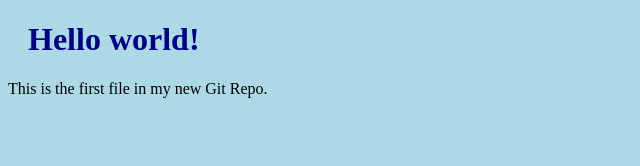
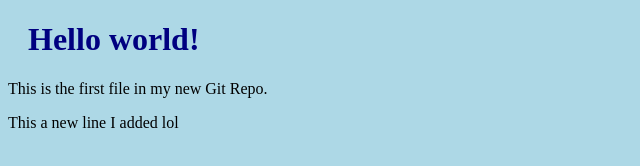
Before and after one commit to Coder-Here/Coder-Here.github.io, a plain HTML site: page index.html in a window 1280 px wide. Shown: the whole page, without its empty margins (0-640 px from the left). Drawn offline with Linux system fonts and the light colour scheme.

Commit message:
Updated index.html

```diff
--- a/index.html
+++ b/index.html
@@ -8,6 +8,7 @@
 
 <h1>Hello world!</h1>
 <p>This is the first file in my new Git Repo.</p>
+<p>This a new line I added lol</p>
 
 </body>
 </html>
```
